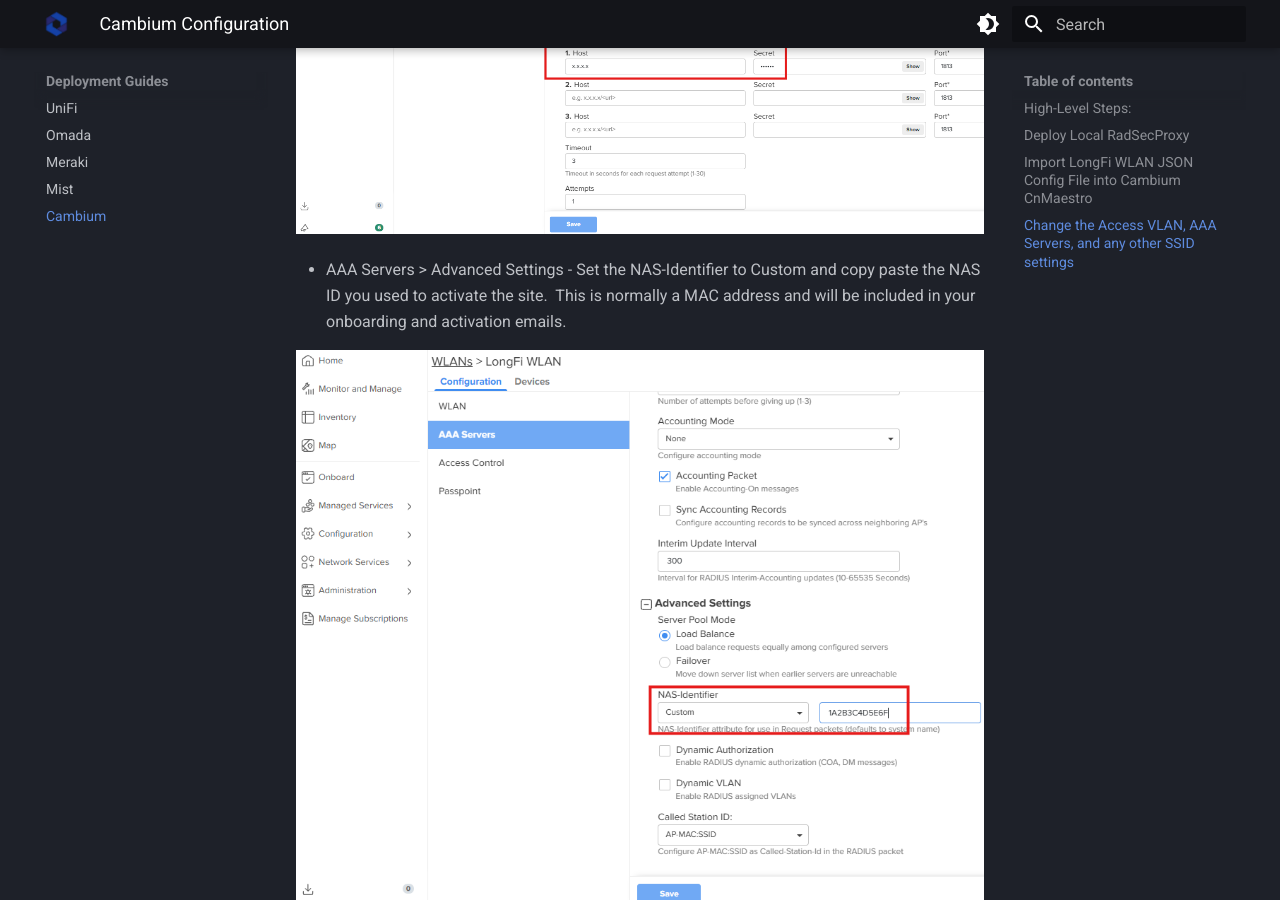
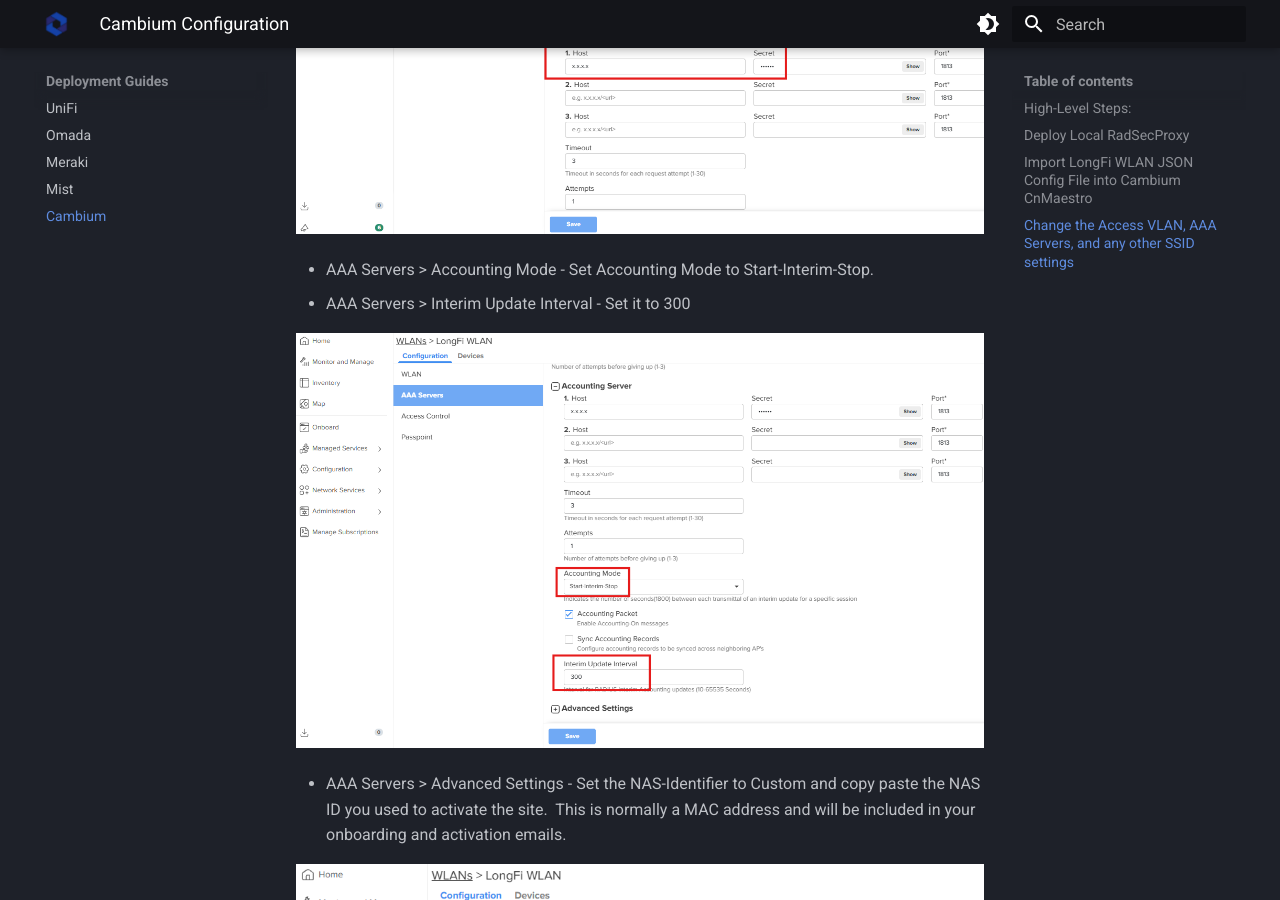
Before and after one commit to LongFi-Solutions/longfi-solutions.github.io, an MkDocs documentation site: the page built from docs/deployment/cambium.md, in a window 1280 px wide and 900 px high, scrolled down 3738 px. Built offline with MkDocs 1.6.1 and Material for MkDocs 9.7.7, drawn with Linux system fonts in a browser that asks for light colours.

Commit message:
Update Deployment Guides “cambium” +1

```diff
--- a/docs/deployment/cambium.md
+++ b/docs/deployment/cambium.md
@@ -69,6 +69,11 @@ Click on the newly created WLAN and change the following:
 
 ![](/assets/images/Cambium%20Maestro%206%20-%20AAA.png)
 
+- AAA Servers > Accounting Mode - Set Accounting Mode to Start-Interim-Stop.
+- AAA Servers > Interim Update Interval - Set it to 300
+
+![](/assets/images/Cambium%20Maestro%2012%20-%20Accounting.png)
+
 - AAA Servers > Advanced Settings - Set the NAS-Identifier to Custom and copy paste the NAS ID you used to activate the site.  This is normally a MAC address and will be included in your onboarding and activation emails.
 
 ![](/assets/images/Cambium%20Maestro%207%20-%20NAS.png)
```
Also changed, not shown: docs/assets/images/Cambium Maestro 12 - Accounting.png (added).
